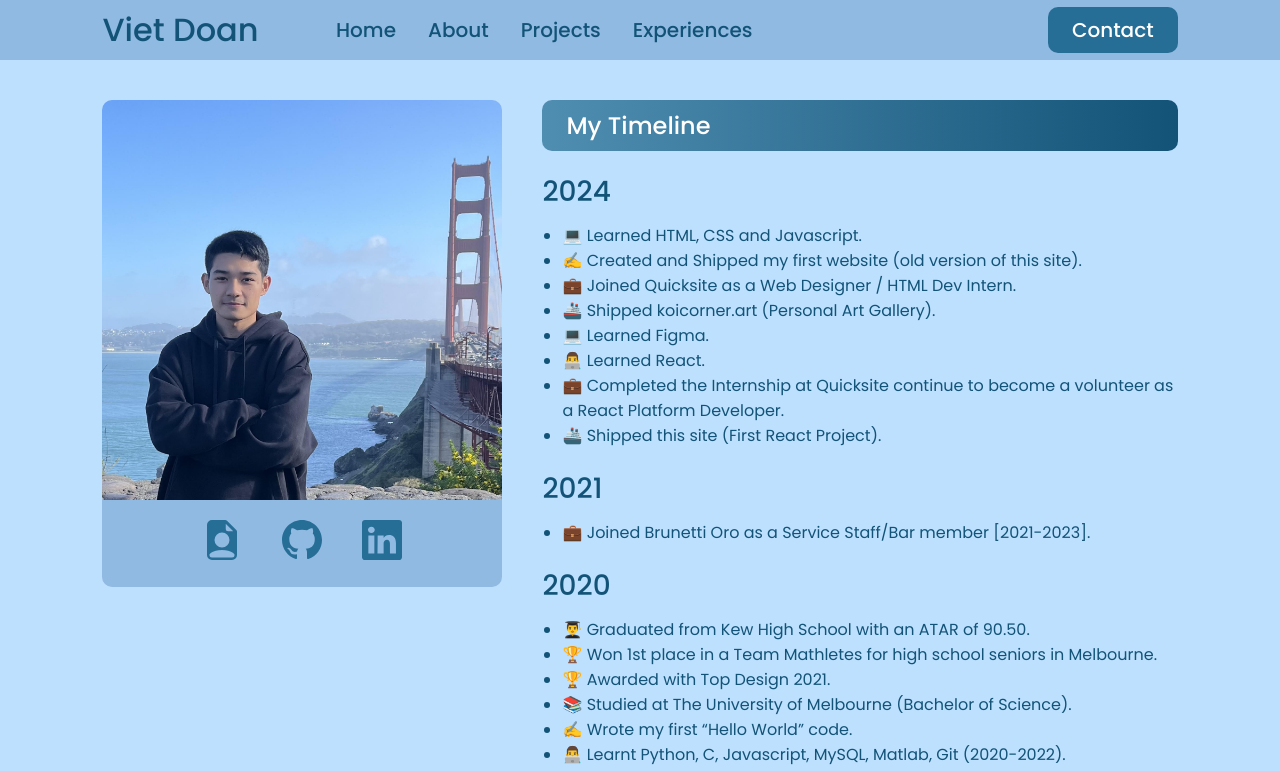
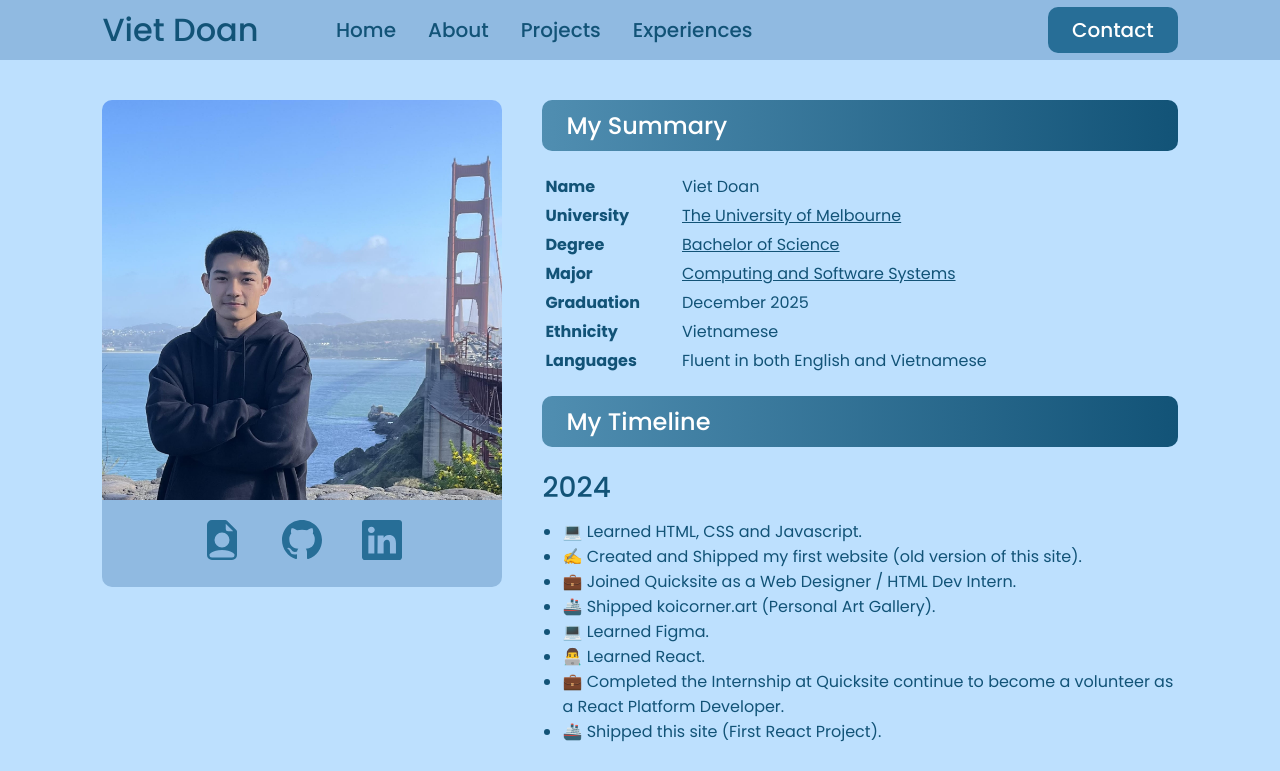
Before and after one commit to viet-doan/web.vietdoan.v2, a React (Create React App) app: page /about in a window 1280 px wide. Shown: the top 771 px of the page. Built offline with nearby package versions, Linux system fonts and the light colour scheme.

Commit message:
Add Summary to About page

```diff
--- a/src/components/Summary.js
+++ b/src/components/Summary.js
@@ -0,0 +1,53 @@
+import React from 'react';
+import PropTypes from 'prop-types';
+
+// import Details from './About/Details';
+
+function Summary () {
+  const uniURL = 'https://www.unimelb.edu.au/';
+  const degreeURL = 'https://study.unimelb.edu.au/find/courses/undergraduate/bachelor-of-science/';
+  const majorURL = 'https://study.unimelb.edu.au/find/courses/major/computing-and-software-systems/';
+
+  return (
+    <div id="summary">
+      <div className="heading-bar">
+        <h5>My Summary</h5>
+      </div>
+
+      <table className='tb-summary'>
+        <tbody>
+          <tr>
+            <th>Name</th>
+            <td>Viet Doan</td>
+          </tr>
+          <tr>
+            <th>University</th>
+            <td><a href={uniURL} target='_blank'>The University of Melbourne</a></td>
+          </tr>
+          <tr>
+            <th>Degree</th>
+            <td><a href={degreeURL} target='_blank'>Bachelor of Science</a></td>
+          </tr>
+          <tr>
+            <th>Major</th>
+            <td><a href={majorURL} target='_blank'>Computing and Software Systems</a></td>
+          </tr>
+          <tr>
+            <th>Graduation</th>
+            <td>December 2025</td>
+          </tr>
+          <tr>
+            <th>Ethnicity</th>
+            <td>Vietnamese</td>
+          </tr>
+          <tr>
+            <th>Languages</th>
+            <td>Fluent in both English and Vietnamese</td>
+          </tr>
+        </tbody>
+      </table>
+    </div>
+  );
+}
+
+export default Summary;
--- a/src/css/main.css
+++ b/src/css/main.css
@@ -181,6 +181,19 @@ p { font-size: 18px;}
 }
 
 /* About Page */
+/* Summary */
+.tb-summary {
+  margin: 20px 0 0 0;
+}
+.tb-summary th {
+  text-align: left;
+  padding-right: 20px;
+}
+.tb-summary td {
+  text-align: left;
+  padding-left: 20px;
+}
+/* Timeline */
 #timeline .column {
   gap: 10px;
 }
@@ -194,6 +207,8 @@ p { font-size: 18px;}
 .events {
   padding-inline-start: 20px;
 }
+
+
 
 /* Footer */
 footer {
--- a/src/data/summary.js
+++ b/src/data/summary.js
@@ -0,0 +1,12 @@
+const summary = [
+  {
+    Name: 'Viet Doan',
+    University: 'The University of Melbourne',
+    Major: 'Computing and Software Systems',
+    Graduation: 'December 2025',
+    Ethnicity: 'Vietnamese',
+    Languages: 'Fluent in both English and Vietnamese',
+  }
+];
+
+export default summary;
--- a/src/pages/About.js
+++ b/src/pages/About.js
@@ -2,17 +2,17 @@ import Navigation from '../general/Navigation';
 import Footer from '../general/Footer';
 import Card from '../general/Card';
 
-// import Summary from '../components/Summary';
+import Summary from '../components/Summary';
 // import Skills from '../components/Skills';
 import Timeline from '../components/Timeline';
 
-// import summary from '../data/summary';
+import summary from '../data/summary';
 // import skills from '../data/skills';
 import timeline from '../data/timeline';
 
 // NOTE: sections are displayed in order defined.
 const sections = {
-  // Summary: () => <Summary data={summary} />,
+  Summary: () => <Summary data={summary} />,
   // Skills: () => <Skills skills={skills} />,
   Timeline: () => <Timeline data={timeline} />,
 };
```
